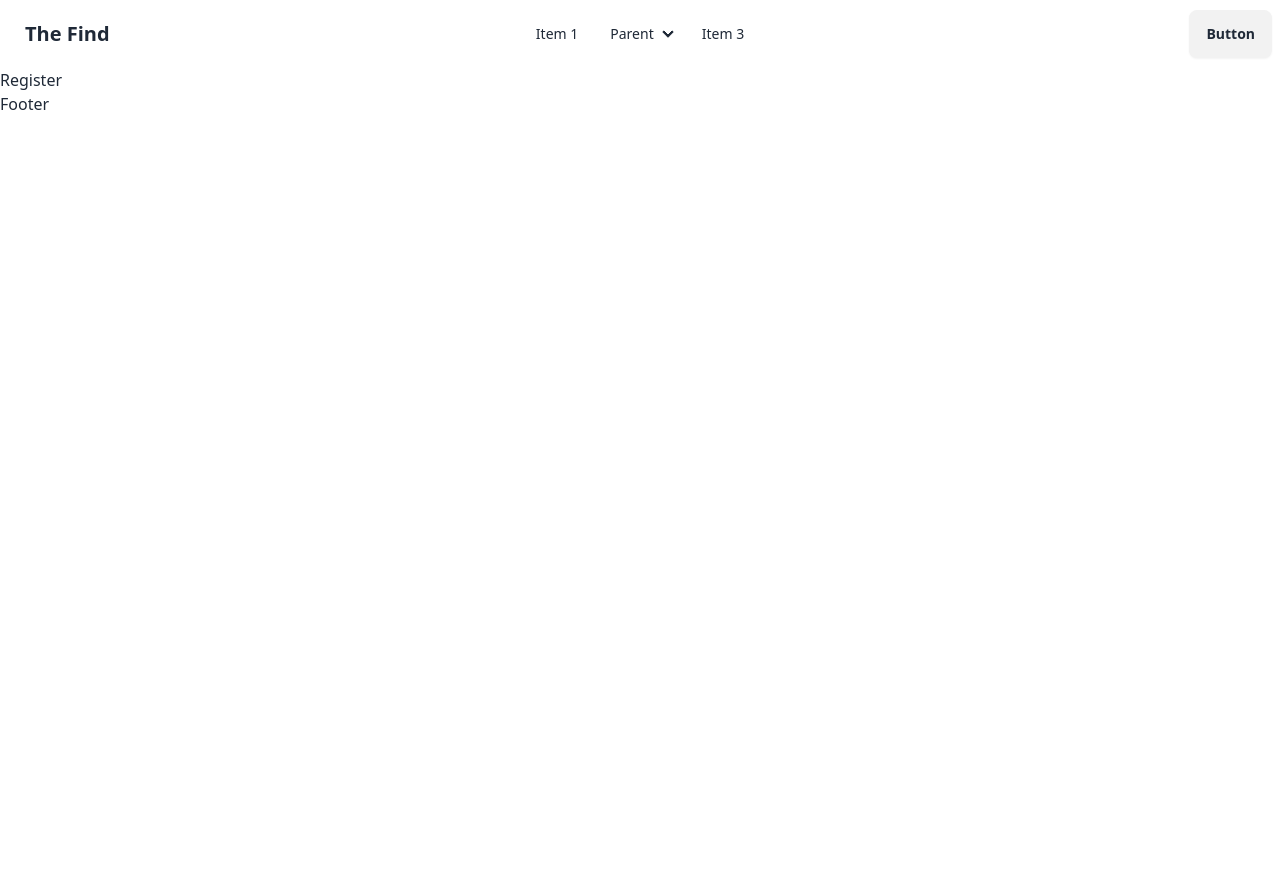
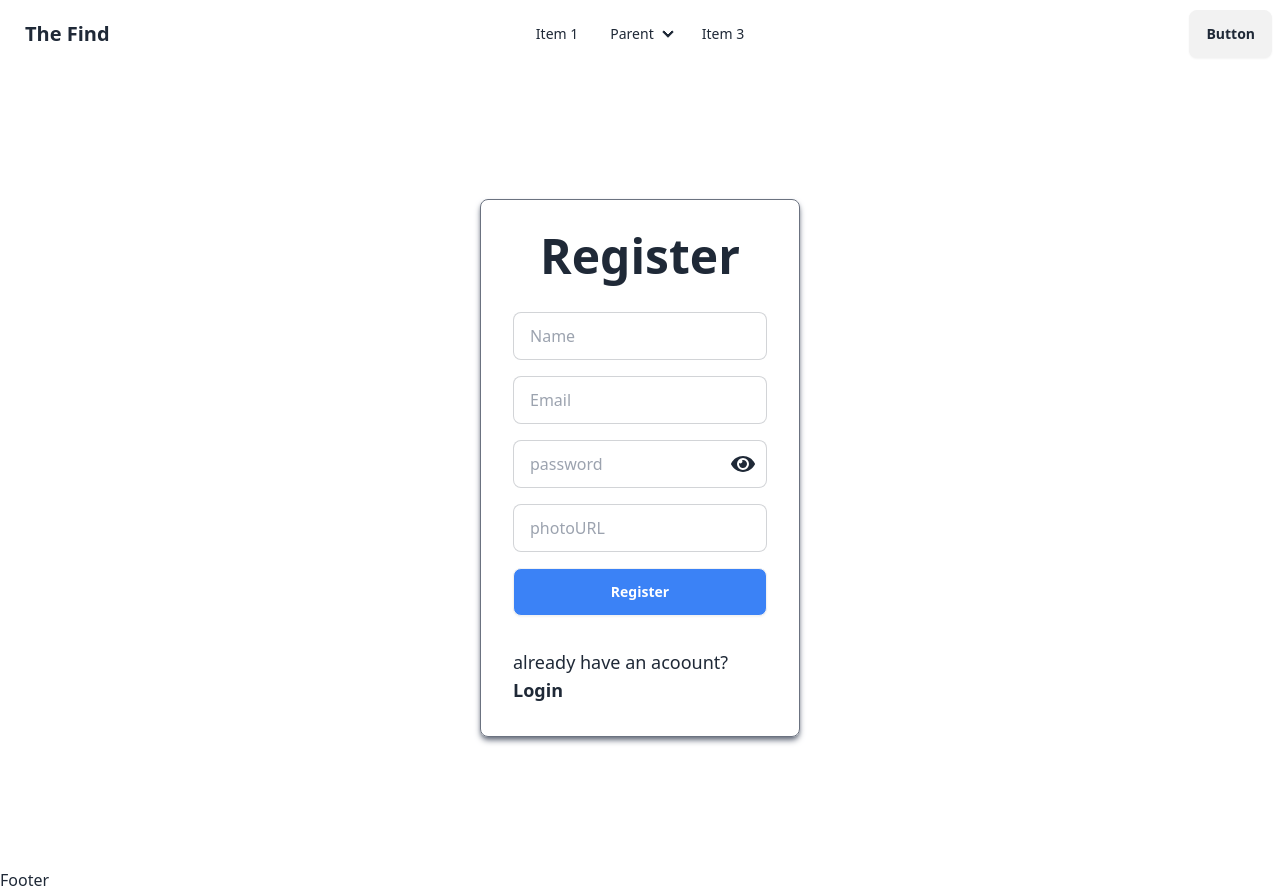
Before and after one commit to masum362/mern-filtering-client, a React (Vite) app: page /register in a window 1280 px wide. Before the commit the page ends 800 px from the top, so only its background shows below. Built offline with nearby package versions, Linux system fonts and the light colour scheme; no server answers.

Commit message:
register user page done

```diff
--- a/package.json
+++ b/package.json
@@ -10,6 +10,7 @@
     "preview": "vite preview"
   },
   "dependencies": {
+    "@tanstack/react-query": "^5.51.23",
     "axios": "^1.7.4",
     "firebase": "^10.13.0",
     "react": "^18.3.1",
--- a/src/pages/register/Register.jsx
+++ b/src/pages/register/Register.jsx
@@ -1,9 +1,112 @@
-import React from 'react'
+import React, { useState } from 'react'
+// import CustomBtn from '../../components/customBtn/CustomBtn'
+import { Link, useNavigate } from 'react-router-dom'
+import { FaEye, FaEyeSlash } from "react-icons/fa";
+import { useForm } from 'react-hook-form';
+import useAuth from '../../hooks/useAuth'
+import { ToastContainer, toast, Bounce } from 'react-toastify';
+import 'react-toastify/dist/ReactToastify.css';
+import useAuthPublic from '../../hooks/useAxiosPublic';
 
 const Register = () => {
-  return (
-    <div>Register</div>
-  )
+    const [isOpen, setIsOpen] = useState(false);
+    const { RegisterUser, updateUser } = useAuth();
+    const { register, handleSubmit, formState: { errors } } = useForm()
+    const navigate = useNavigate();
+    const authPublic = useAuthPublic();
+
+    const handleOnSubmit = ({ email, password, photoURL, name }) => {
+        RegisterUser(email, password).then(result => {
+            updateUser(result.user, name, photoURL,).then(async (res) => {
+                const user = {
+                    displayName: name,
+                    email,
+                    photoURL,
+                    uid: result.user.uid
+                }
+                console.log({user})
+                await authPublic.post("/register", user)
+                console.log('user updated')
+                toast.success('Successfully Registered user', {
+                    position: "top-right",
+                    autoClose: 5000,
+                    hideProgressBar: false,
+                    closeOnClick: true,
+                    pauseOnHover: true,
+                    draggable: true,
+                    progress: undefined,
+                    theme: "light",
+                    transition: Bounce,
+                })
+                setTimeout(() => {
+                    navigate("/");
+                }, 2000);
+            }).catch(err => console.log(err.message));
+        })
+    }
+
+    return (
+        <div className='flex items-center justify-center w-full min-h-screen'>
+            <ToastContainer />
+            <div className=' border border-gray-500 shadow-md shadow-gray-500 space-y-8 rounded-lg lg:w-1/3 xl:w-1/4 md:w-1/2 p-8'>
+                <h1 className='text-5xl font-bold text-center'>Register</h1>
+                <form onSubmit={handleSubmit(handleOnSubmit)} className='flex flex-col gap-4 w-full'>
+                    <div className='w-full'>
+                        <input type="text" placeholder="Name" className="input input-bordered w-full " {...register("name", {
+                            required: {
+                                value: true,
+                                message: "name must be required."
+                            }
+                        })} />
+                    </div>
+                    {errors.name && <span className='text-red-500'>{errors.name?.message}</span>}
+                    <div className='w-full'>
+                        <input type="text" placeholder="Email" className="input input-bordered w-full "  {...register("email", {
+                            required: {
+                                value: true,
+                                message: "email must be required."
+                            }
+                        })} />
+                    </div>
+                    {errors.email && <span className='text-red-500'>{errors.email?.message}</span>}
+                    <div className='w-full relative'>
+                        <input type={isOpen ? "text" : "password"} placeholder="password" className="input input-bordered w-full "  {...register("password", {
+                            minLength: {
+                                value: 6,
+                                message: "password must be at least 6 characters",
+                            },
+                            pattern: {
+                                value: /^(?=.*[a-z])(?=.*[A-Z]).+$/,
+                                message: "password must be at least one Uppercase letter and one lowercase letter",
+                            },
+                            required: {
+                                value: true,
+                                message: "password must be required."
+                            }
+                        })} />
+                        {
+                            isOpen ? <span className='absolute top-3 right-3 text-2xl cursor-pointer' onClick={() => setIsOpen(!isOpen)}><FaEyeSlash /></span> : <span className='absolute top-3 right-3 text-2xl cursor-pointer' onClick={() => setIsOpen(!isOpen)}><FaEye /></span>
+                        }
+                    </div>
+                    {errors.password && <span className='text-red-500'>{errors.password?.message}</span>}
+                    <div className='w-full'>
+                        <input type="text" placeholder="photoURL" className="input input-bordered  w-full" name="photoURL"  {...register("photoURL", {
+                            required: {
+                                value: true,
+                                message: "photoURL must be required."
+                            }
+                        })} />
+                    </div>
+                    {errors.photoURL && <span className='text-red-500'>{errors.photoURL?.message}</span>}
+
+                     <button className='btn bg-blue-500 text-white font-semibold' type='submit'>Register</button>
+                </form>
+                <p className='text-lg'>already have an acoount?<Link to={"/login"} className='text-themePrimary font-semibold'>Login</Link></p>
+
+
+            </div>
+        </div>
+    )
 }
 
 export default Register
```
Also changed, not shown: 1 other file (tests, documents, lock files or other folders).
